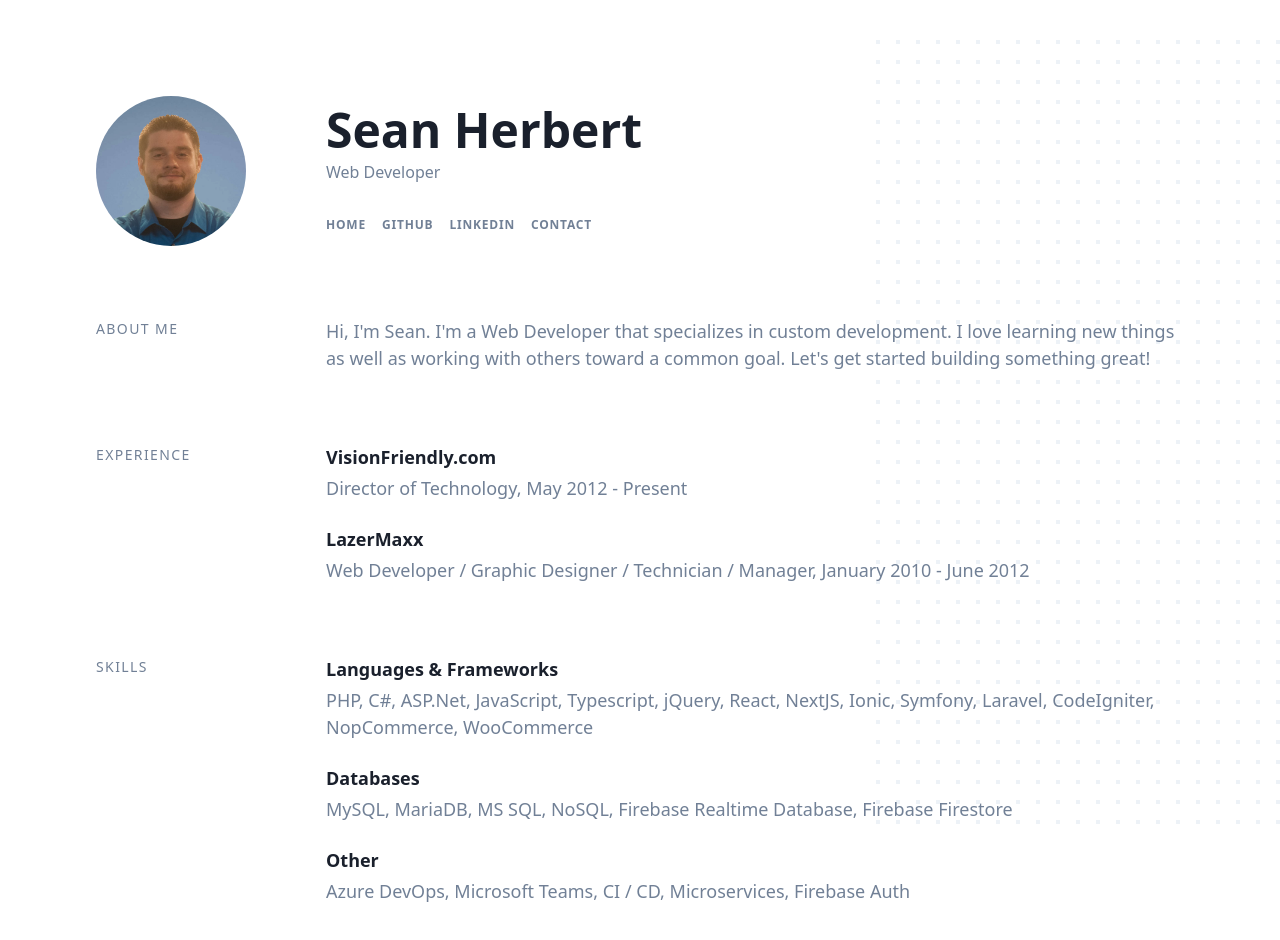
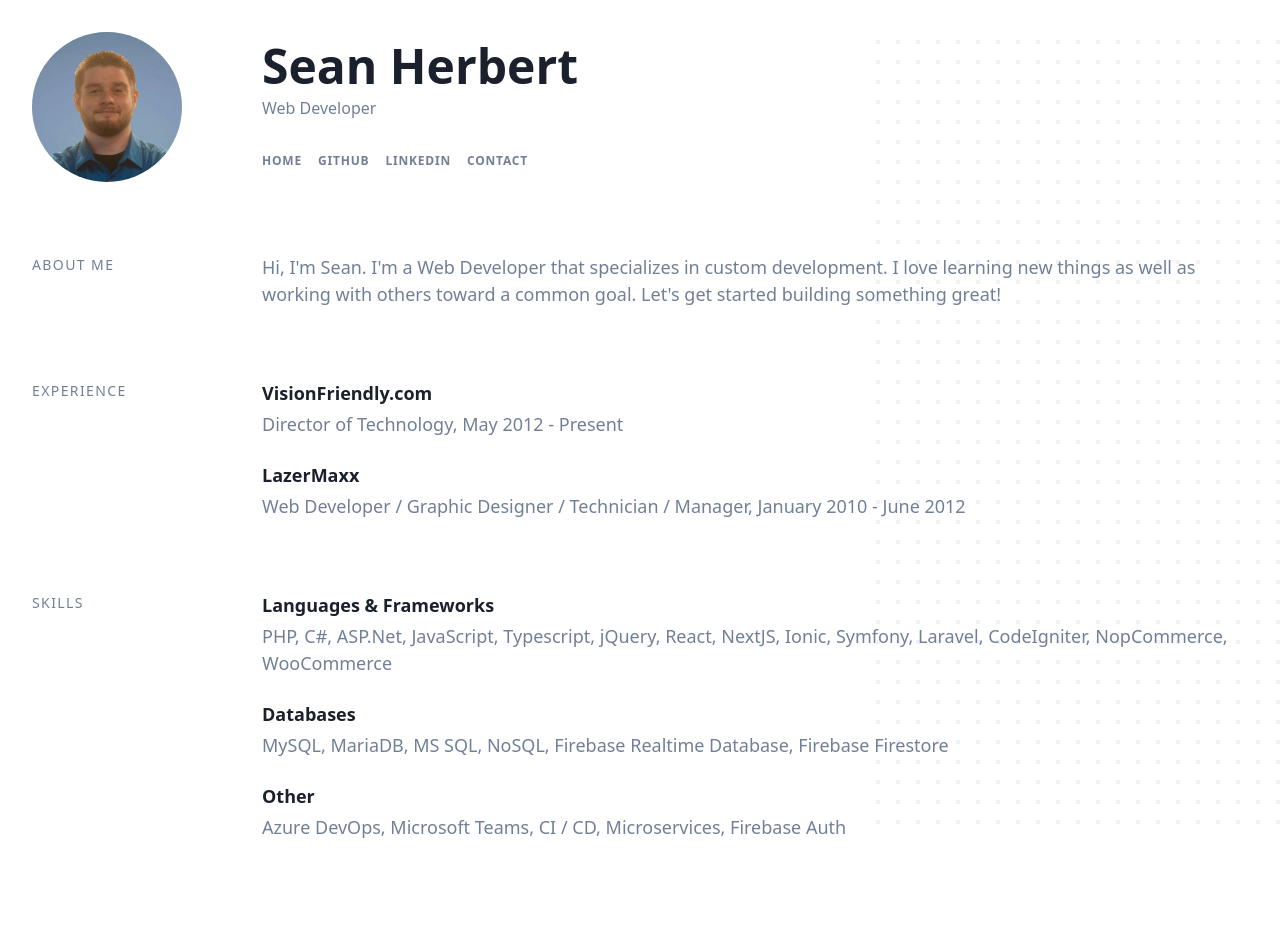
Before and after one commit to seanherbert87/seanherbert87.github.io, a Next.js app: page / in a window 1280 px wide. Shown: the top 940 px of the page. After the commit the page ends 897 px from the top, so only its background shows below. Built offline with nearby package versions, Linux system fonts and the light colour scheme.

Commit message:
tailwind config update

```diff
--- a/tailwind.config.js
+++ b/tailwind.config.js
@@ -3,18 +3,13 @@ module.exports = {
     "./pages/**/*.{js,ts,jsx,tsx}",
     "./components/**/*.{js,ts,jsx,tsx}",
   ],
-  future: {
-    removeDeprecatedGapUtilities: true,
-    purgeLayersByDefault: true,
+  purge: ['./pages/**/*.{js,ts,jsx,tsx}', './components/**/*.{js,ts,jsx,tsx}'],
+  darkMode: 'class',
+  theme: {
+      extend: {},
   },
-  purge: ['./src/**/*.js', './src/**/*.jsx', './src/**/*.ts', './src/**/*.tsx'],
-  theme: {
-    extend: {
-      screens: {
-        xs: '480px',
-      },
-    },
+  variants: {
+      extend: {},
   },
-  variants: {},
   plugins: [],
 };
```
